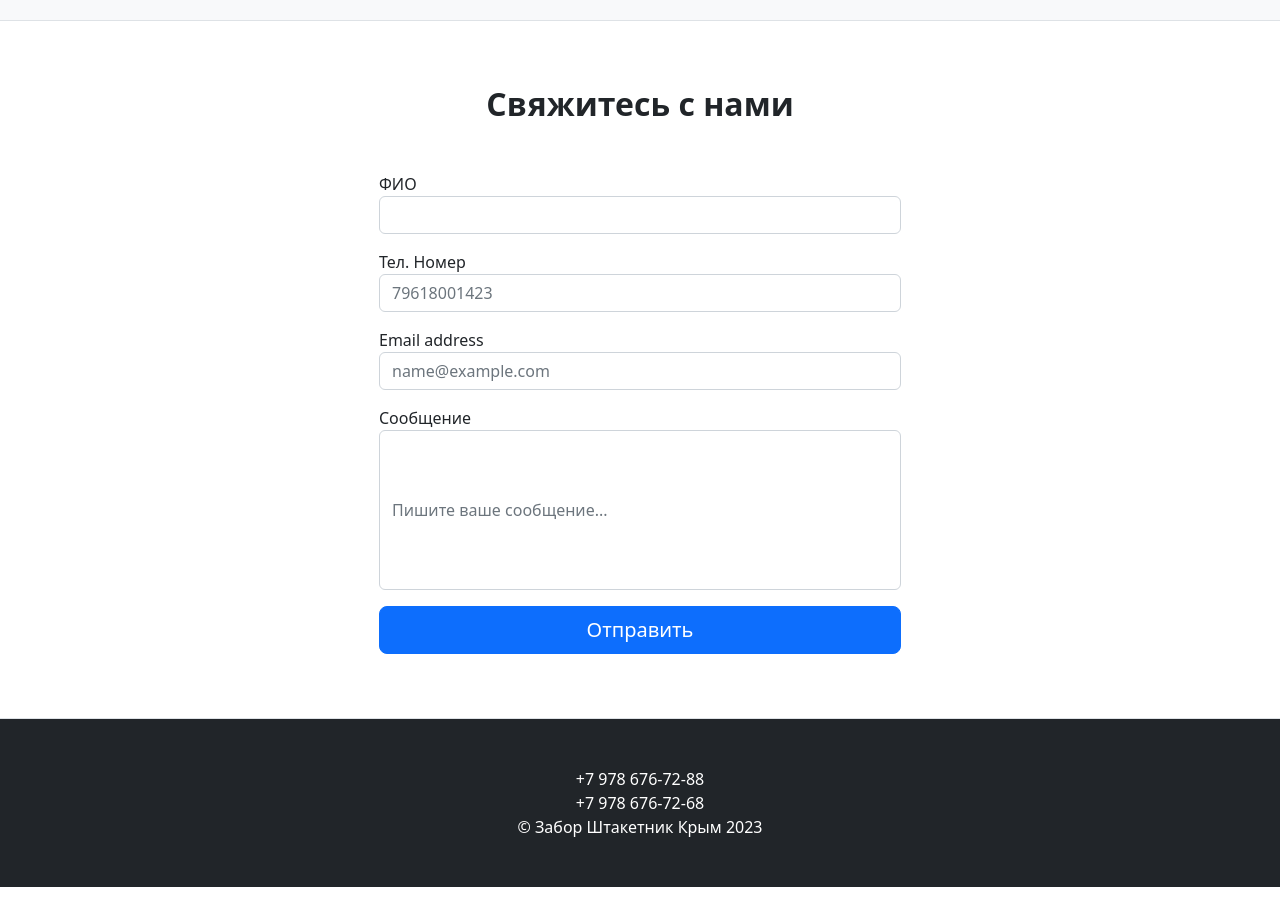
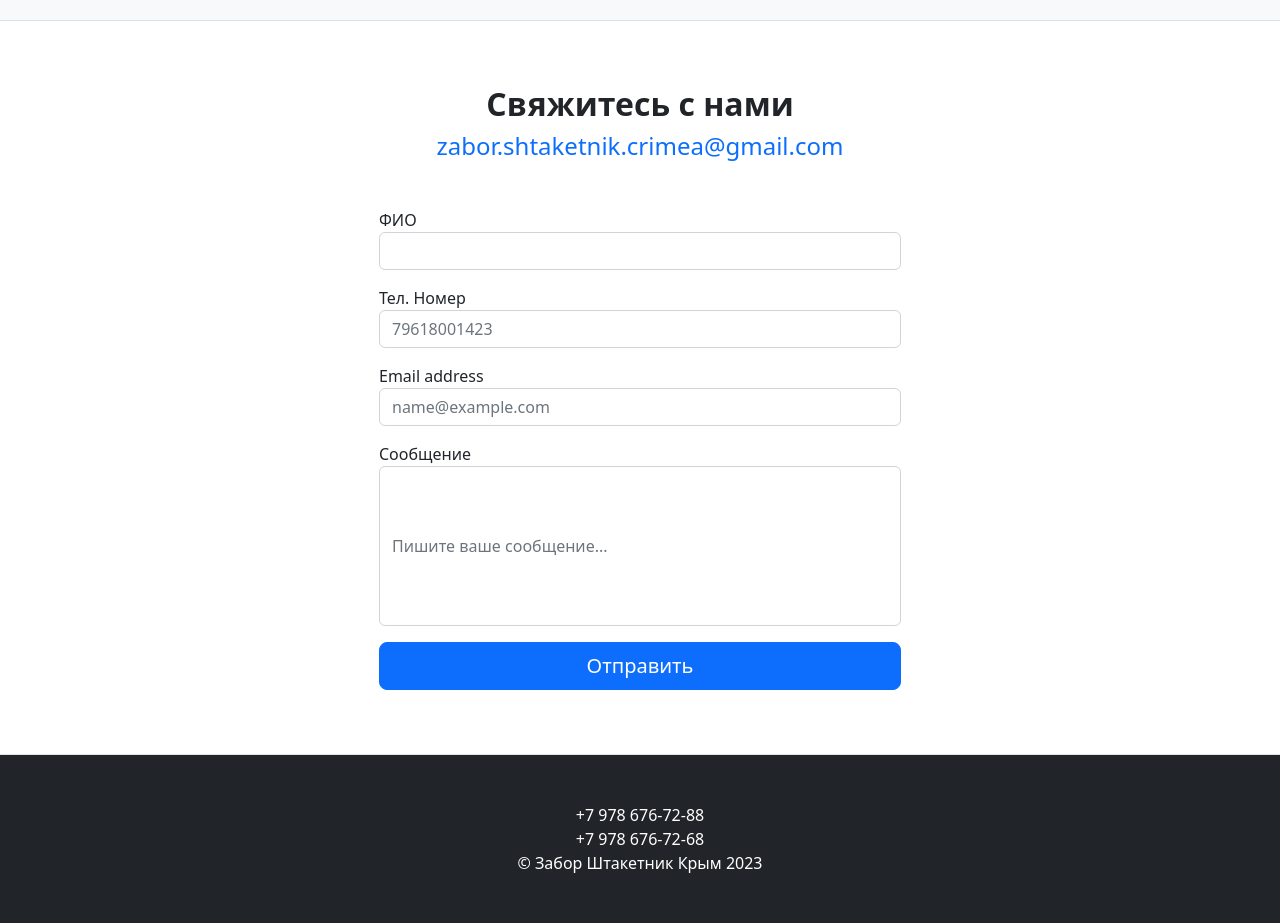
Before and after one commit to girleater/fenceSite, a plain HTML site: page index.html in a window 1280 px wide. Shown: the part 1080-2003 px from the top of the page. Before the commit the page ends 1967 px from the top, so only its background shows below. Drawn offline with nearby package versions, Linux system fonts and the light colour scheme; some icons are missing.

Commit message:
Update index.html

```diff
--- a/index.html
+++ b/index.html
@@ -99,6 +99,7 @@
                 <div class="text-center mb-5">
                     <div class="feature bg-primary bg-gradient text-white rounded-3 mb-3"><i class="bi bi-envelope"></i></div>
                     <h2 class="fw-bolder">Свяжитесь с нами</h2>
+                    <h4 class="text-primary">zabor.shtaketnik.crimea@gmail.com</h4>
                 </div>
                 <div class="row gx-5 justify-content-center">
                     <div class="col-lg-6">
```
